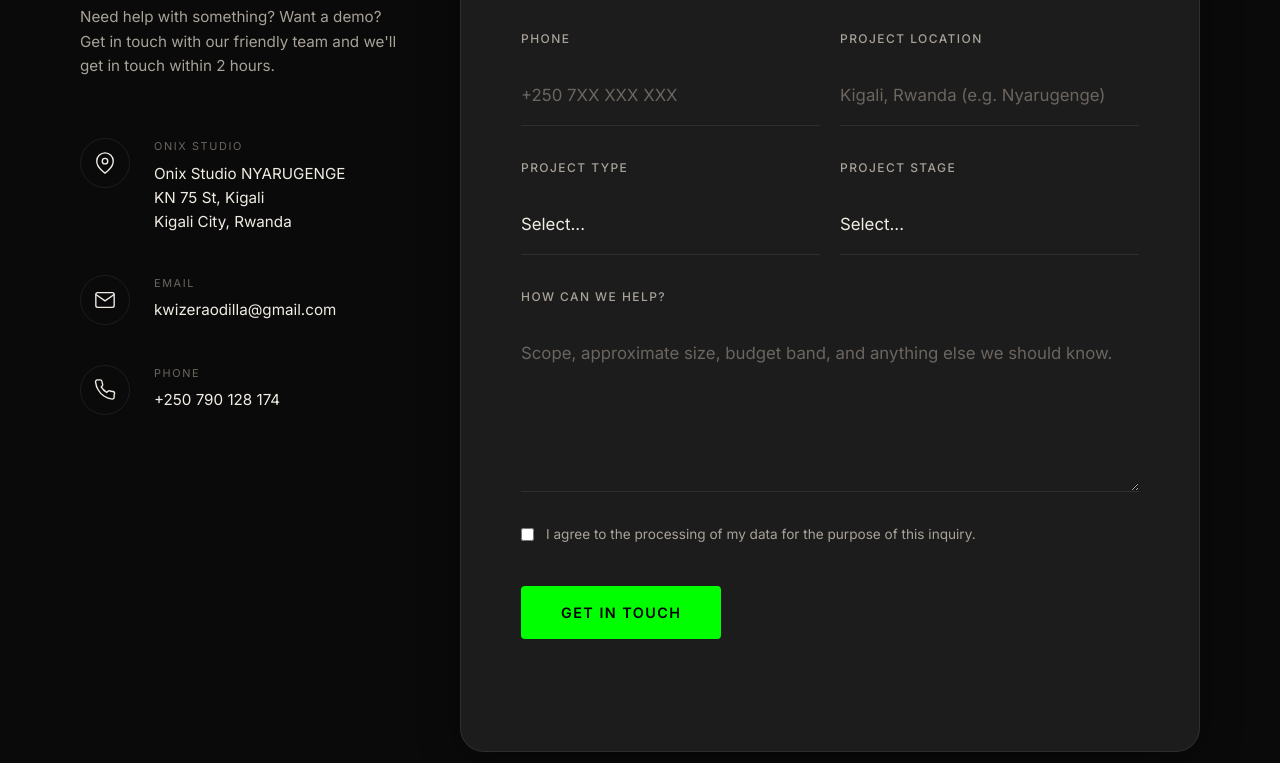
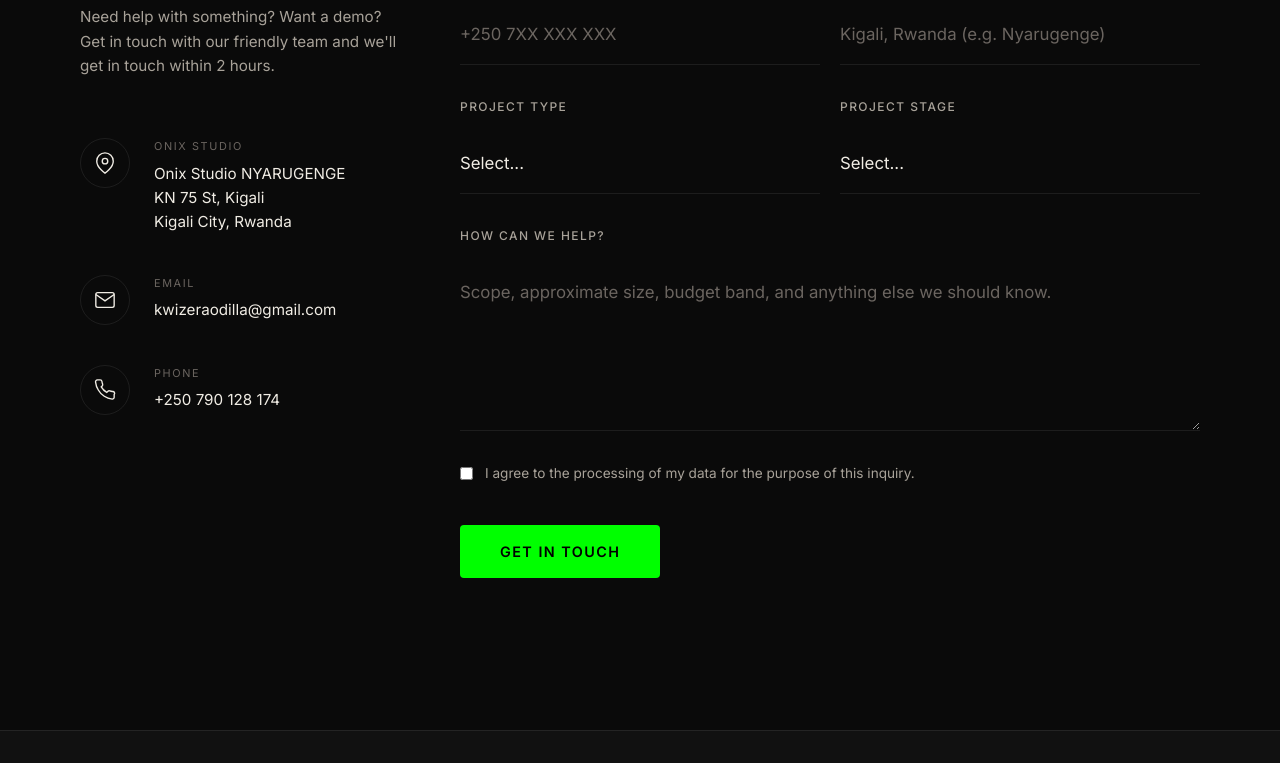
Before and after one commit to AudaceMbz/ark-onix, a website: page contact_orig.html in a window 1280 px wide. Shown: the part 669-1432 px from the top of the page. Drawn offline with nearby package versions, Linux system fonts and the light colour scheme; no server answers; a web font is replaced by a local one.

Commit message:
style: remove background color and box appearance from contact form

```diff
--- a/public/css/style.css
+++ b/public/css/style.css
@@ -2663,11 +2663,11 @@
 }
 
 .contact-form {
-  background: var(--surface) !important;
-  padding: 60px !important;
-  border-radius: 24px !important;
-  box-shadow: var(--shadow) !important;
-  border: 1px solid var(--border) !important;
+  background: transparent !important;
+  padding: 0 !important;
+  border-radius: 0 !important;
+  box-shadow: none !important;
+  border: none !important;
   gap: 32px !important;
 }
 
```
